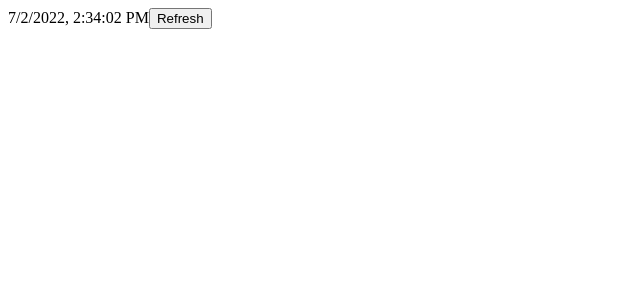
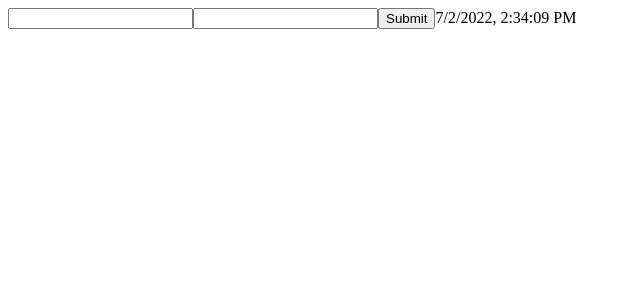
Before and after one commit to simplessor/react-template, a React app: page / in a window 1280 px wide. Shown: the top 300 px of the page, without its empty margins (0-640 px from the left). Built offline with nearby package versions, Linux system fonts and the light colour scheme.

Commit message:
feat(component): current time view

```diff
--- a/src/app.tsx
+++ b/src/app.tsx
@@ -1,17 +1,28 @@
-import { FC, useState } from 'react';
+import { FC } from 'react';
 import { useLogger } from './hook/use-logger';
 
-const latestDateString = () => new Date().toLocaleString();
+import { FormProvider, useForm } from 'react-hook-form';
+import { CurrentTimeView } from './component/current-time-view';
+
+interface LoginForm {
+  name: string;
+  age: number;
+}
 
 export const App: FC = () => {
   useLogger({ name: App.name });
 
-  const [text, setText] = useState<string>(latestDateString());
+  const context = useForm<LoginForm>();
+  const { register, handleSubmit } = context;
 
   return (
-    <>
-      <span>{text}</span>
-      <button onClick={() => setText(latestDateString())}>Refresh</button>
-    </>
+    <div>
+      <FormProvider {...context}>
+        <input {...register('name')} />
+        <input type={'number'} {...register('age')} />
+        <button onClick={handleSubmit(console.log)}>Submit</button>
+        <CurrentTimeView />
+      </FormProvider>
+    </div>
   );
 };
--- /dev/null
+++ b/src/component/current-time-view/index.tsx
@@ -0,0 +1,16 @@
+import { FC, memo, useEffect, useState } from 'react';
+import { useLogger } from '../../hook/use-logger';
+
+export const CurrentTimeView: FC = memo(function CurrentTimeView() {
+  useLogger({ name: CurrentTimeView.name });
+
+  const [text, setText] = useState<string>('init');
+
+  useEffect(() => {
+    const timer = setInterval(() => setText(new Date().toLocaleString()), 1000);
+
+    return () => clearInterval(timer);
+  }, []);
+
+  return <span>{text}</span>;
+});
```
